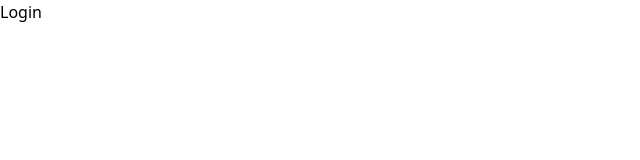
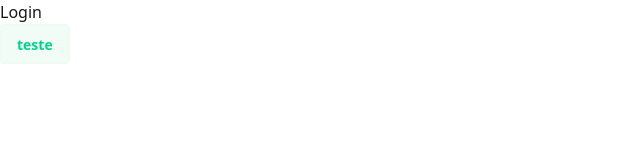
Before and after one commit to shogo12000/carfrontend, a React (Vite) app: page /login in a window 1280 px wide. Shown: the top 160 px of the page, without its empty margins (0-640 px from the left). Built offline with nearby package versions, Linux system fonts and the light colour scheme.

Commit message:
feat: create compnent Button with DaisyUI

```diff
--- a/package.json
+++ b/package.json
@@ -21,6 +21,7 @@
     "@types/react": "^19.2.2",
     "@types/react-dom": "^19.2.2",
     "@vitejs/plugin-react-swc": "^4.2.1",
+    "daisyui": "^5.4.7",
     "eslint": "^9.39.1",
     "eslint-plugin-react-hooks": "^5.2.0",
     "eslint-plugin-react-refresh": "^0.4.24",
--- /dev/null
+++ b/src/components/ComponentButton.jsx
@@ -0,0 +1,5 @@
+export default function ComptButton({ btnType, btnText, btnClick }) {
+  return (
+<button className="btn btn-soft btn-success" type={btnType} onClick={btnClick}>{btnText}</button>
+  );
+}
--- a/src/index.css
+++ b/src/index.css
@@ -2,3 +2,4 @@
 @tailwind components;
 @tailwind utilities; */
 @import "tailwindcss";
+@plugin "daisyui";
--- a/src/pages/login.jsx
+++ b/src/pages/login.jsx
@@ -1,7 +1,10 @@
+import CompButton from "../components/ComponentButton";
 
-
-export default function Login(){
-    return (
-        <h1>Login</h1>
-    )
+export default function Login() {
+  return (
+    <>
+      <h1>Login</h1>
+      <CompButton btnType="submit" btnClick={()=>alert("TESTE")} btnText="teste"/>
+    </>
+  );
 }
```
Also changed, not shown: 1 other file (tests, documents, lock files or other folders).
